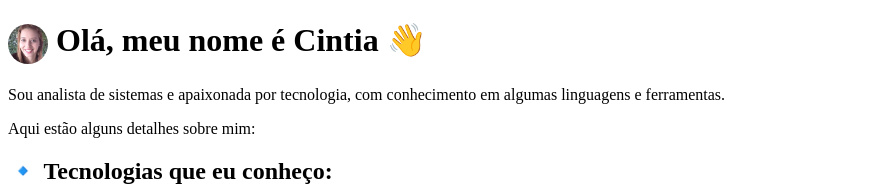
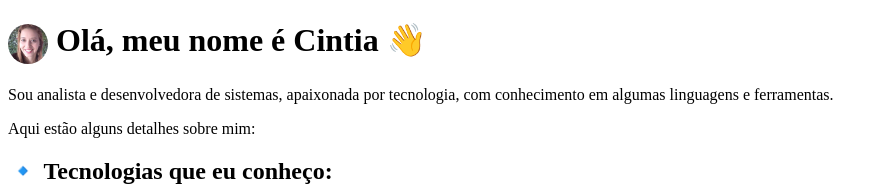
Before and after one commit to CintiaSedenho/cintiasedenho.github.io, a plain HTML site: page index.html in a window 1280 px wide. Shown: the top 186 px of the page, without its empty margins (0-888 px from the left). Drawn offline with Linux system fonts and the light colour scheme.

Commit message:
Update index.html

```diff
--- a/index.html
+++ b/index.html
@@ -10,7 +10,7 @@
     <img src="Eu.jpg" alt="Foto de Cintia" width="40" style="vertical-align: middle; border-radius: 50%;" />
     Olá, meu nome é Cintia 👋
   </h1>
-  <p>Sou analista de sistemas e apaixonada por tecnologia, com conhecimento em algumas linguagens e ferramentas.</p>
+  <p>Sou analista e desenvolvedora de sistemas, apaixonada por tecnologia, com conhecimento em algumas linguagens e ferramentas.</p>
   <p>Aqui estão alguns detalhes sobre mim:</p>
 
   <h2>🔹 Tecnologias que eu conheço:</h2>
```
